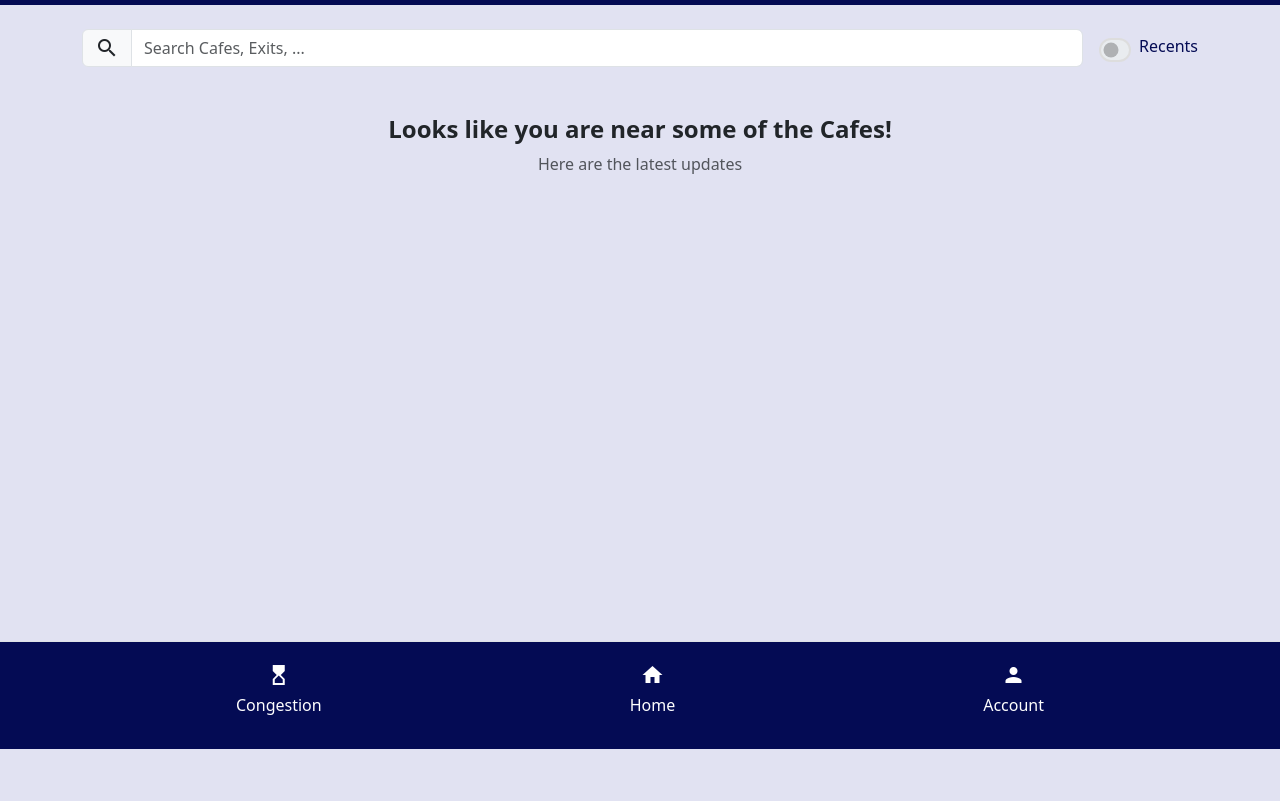
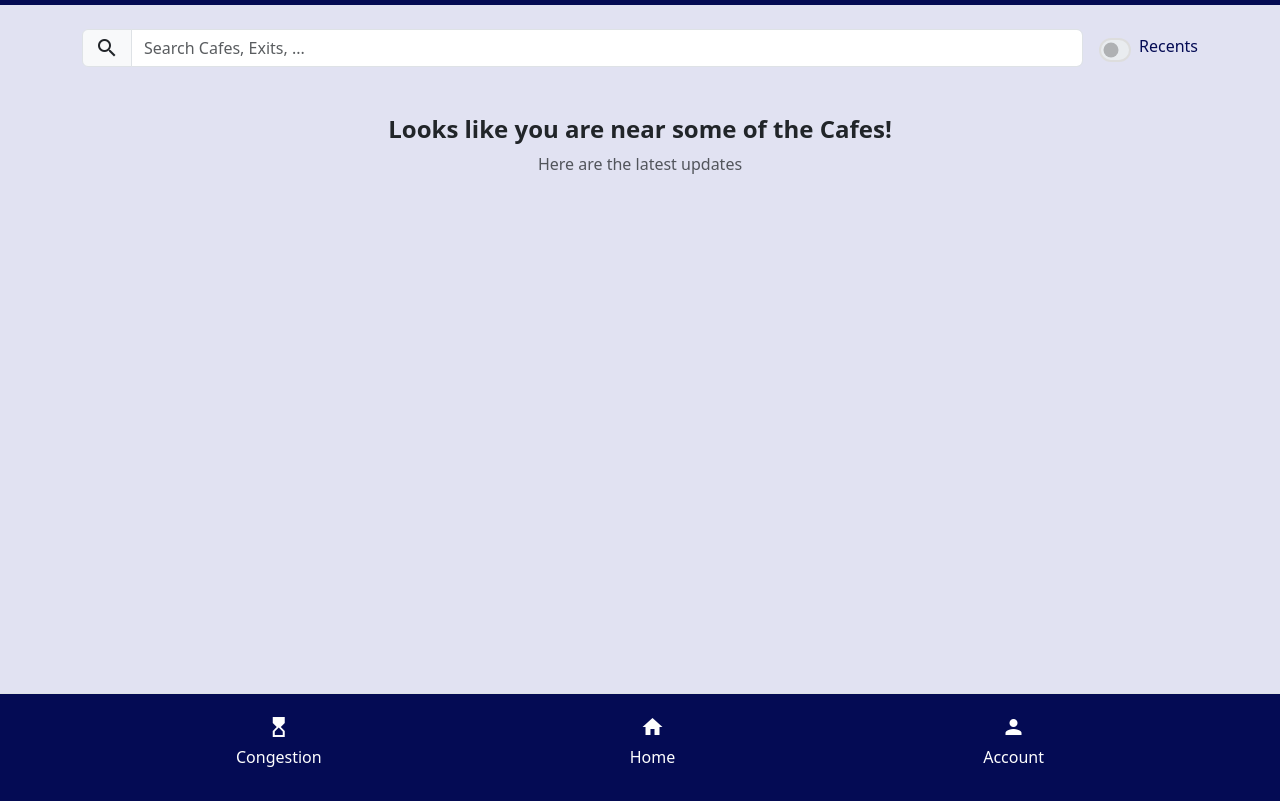
Before and after one commit to vishepa/1800_202610_BBY13, a website built with Vite: page congestion.html in a window 1280 px wide. Shown: the part 51-852 px from the top of the page. Before the commit the page ends 800 px from the top, so only its background shows below. Built offline with nearby package versions, Linux system fonts and the light colour scheme; some packages are replaced by stand-ins of ours; no server answers; the database is empty.

Commit message:
make the footer sticky for congestion page

```diff
--- a/congestion.html
+++ b/congestion.html
@@ -22,7 +22,7 @@
     <site-navbar></site-navbar>
 
     <!-- Page Content -->
-    <main class="flex-fill container my-4 ">
+    <main class="flex-fill container my-4 congestion-scroll">
         <div class="d-flex justify-content-between align-items-center mb-3 gap-3">
             <div class="input-group flex-grow-1">
                 <span class="input-group-text">
--- a/styles/style.css
+++ b/styles/style.css
@@ -109,6 +109,12 @@ footer {
 
 .congestion-bg {
   background-color: #e1e2f2;
+}
+
+/* scrollable main part */
+.congestion-scroll {
+  height: 80vh;
+  overflow: scroll;
 }
 
 .confirm-msg {
```
Also changed, not shown: styles/account-styles.css (+3 -4 lines).
